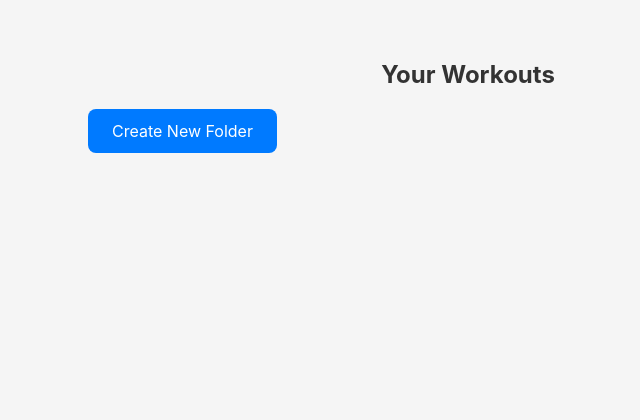
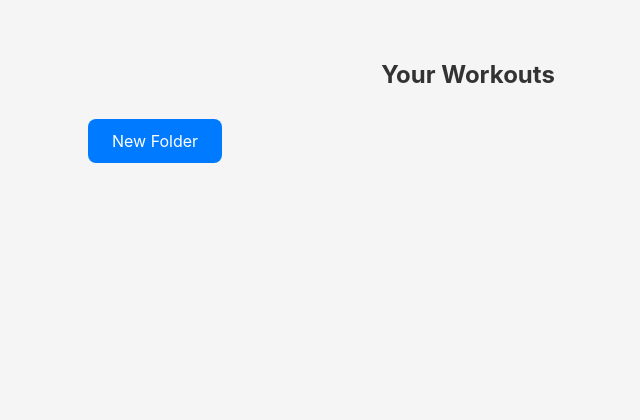
Before and after one commit to dianaargn/team-do-over, a Flask app: page /dashboard in a window 1280 px wide. Shown: the top 420 px of the page, without its empty margins (172-812 px from the left). Run offline with Flask 3, Linux system fonts and the light colour scheme; a user stored in the database is signed in.

Commit message:
cleaning dashboard ui

```diff
--- a/static/style.css
+++ b/static/style.css
@@ -104,6 +104,16 @@ button, a.button {
     transition: background-color 0.3s ease, transform 0.2s ease;
 }
 
+.small-button {
+    background-color: var(--muted-color);
+    color: white;
+    padding: 12px 12px;
+    margin-top: -10px;
+    display: flex;
+
+}
+
+
 button:hover, a.button:hover {
     background-color: var(--primary-hover-color);
 }
@@ -167,10 +177,14 @@ input, select, textarea {
     font-size: 16px;
 }
 
-.folder-form {
-    display: flex;
+.folder-form, .new-folder-form {
+    display: inline-block;
     gap: 10px;
+    align-items: center;
+    justify-content: left;
+    margin-top: 10px;
 }
+
 
 .folder-form input {
     flex: 1;
--- a/templates/dashboard.html
+++ b/templates/dashboard.html
@@ -49,9 +49,10 @@
             {% endfor %}
         </div>
         <div class="folder-form">
-            <button onclick="showForm('folder-form')" type="submit"">Create New Folder</button>
-            <form id="folder-form" style="display: none;" action="{{ url_for('create_folder') }}" method="post">
+            <button onclick="showForm('folder-form')" type="submit"">New Folder</button>
+            <form class="new-folder-form" id="folder-form" style="display: none;" action="{{ url_for('create_folder') }}" method="post">
                 <input type="text" name="name" placeholder="New folder name" required>
+                <button type="submit" class="small-button">Create</button>
             </form>
         </div>
 
```
Also changed, not shown: instance/workouts.db.
